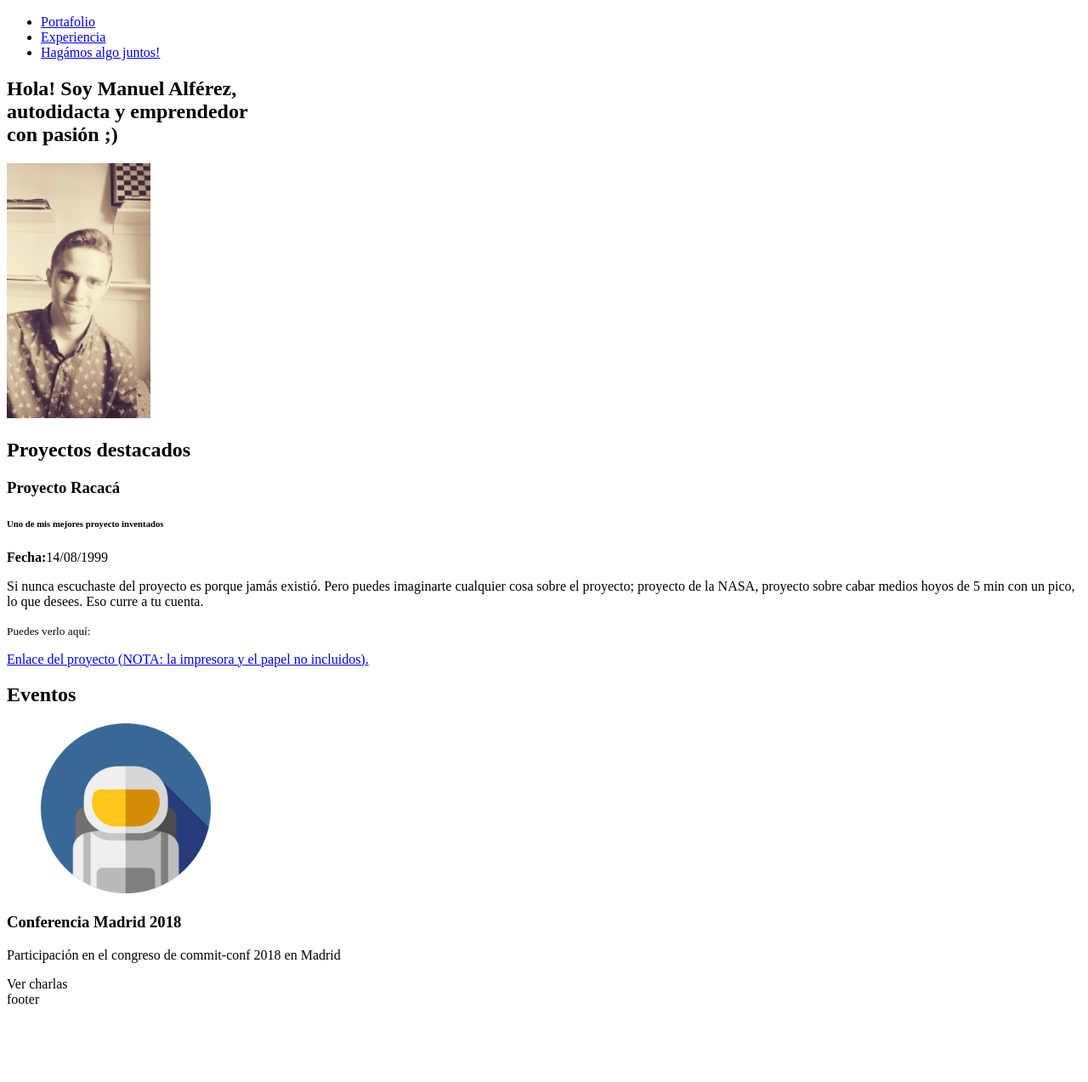
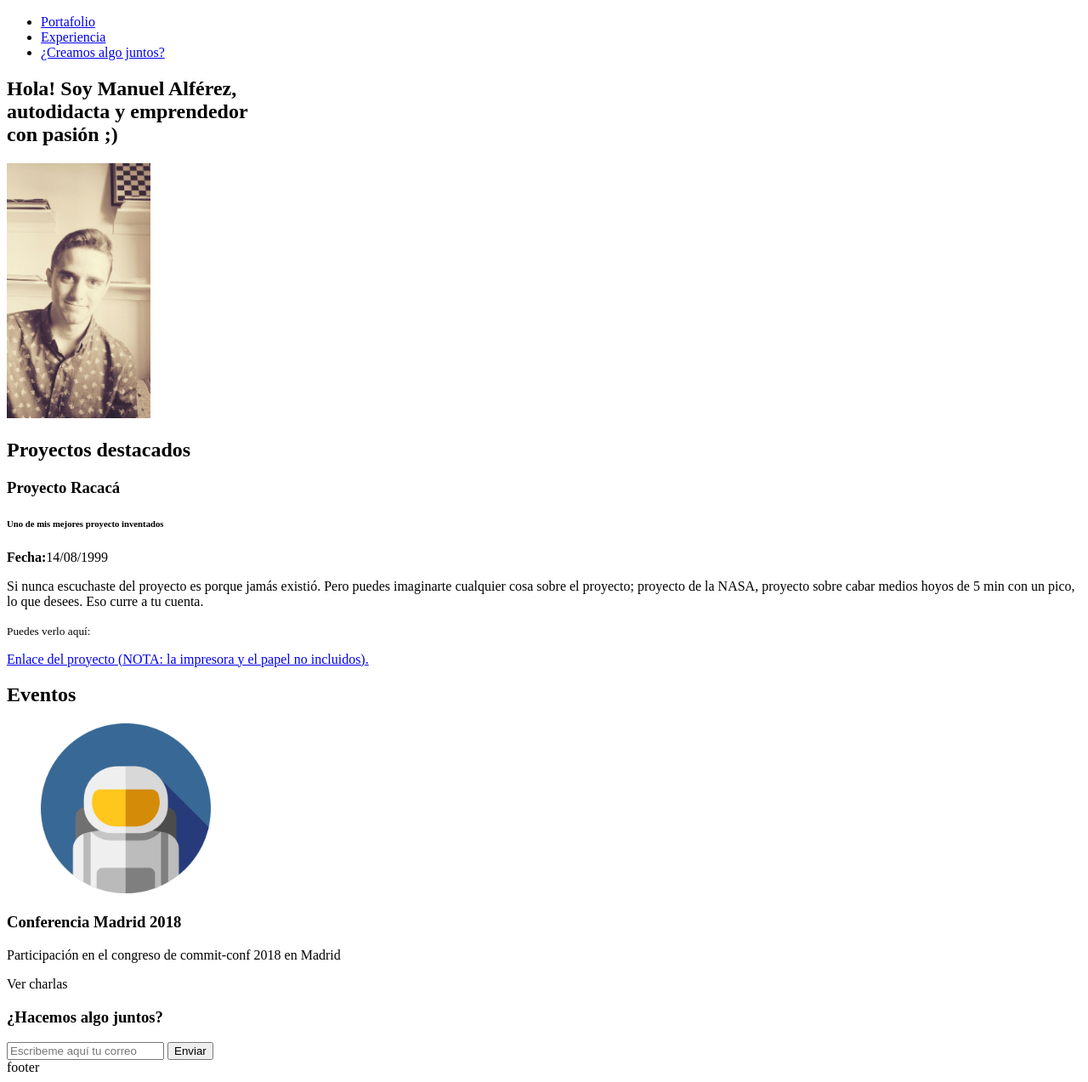
Before and after one commit to manuelalferez/desarrollo-web-portafolio, a plain HTML site: page index.html in a window 1280 px wide. Shown: the part 165-1438 px from the top of the page at 85% size. Before the commit the page ends 1358 px from the top, so only its background shows below. Drawn offline with Linux system fonts and the light colour scheme.

Commit message:
agregando formulario para enviar email

```diff
--- a/index.html
+++ b/index.html
@@ -21,7 +21,7 @@
                     <a href="#">Experiencia</a>
                 </li>
                 <li>
-                    <a href="#">Hagámos algo juntos!</a>
+                    <a href="#">¿Creamos algo juntos?</a>
                 </li>
             </ul>
         </nav>
@@ -64,6 +64,13 @@
             <a>Ver charlas</a>
         </article>
     </section>
+    <section>
+        <h3>¿Hacemos algo juntos?</h3>
+        <form action="/subcripcion/">
+            <input type="text" placeholder="Escribeme aquí tu correo">
+            <button>Enviar</button>
+        </form>
+    </section>
     <footer>footer</footer>
 </body>
 
```
